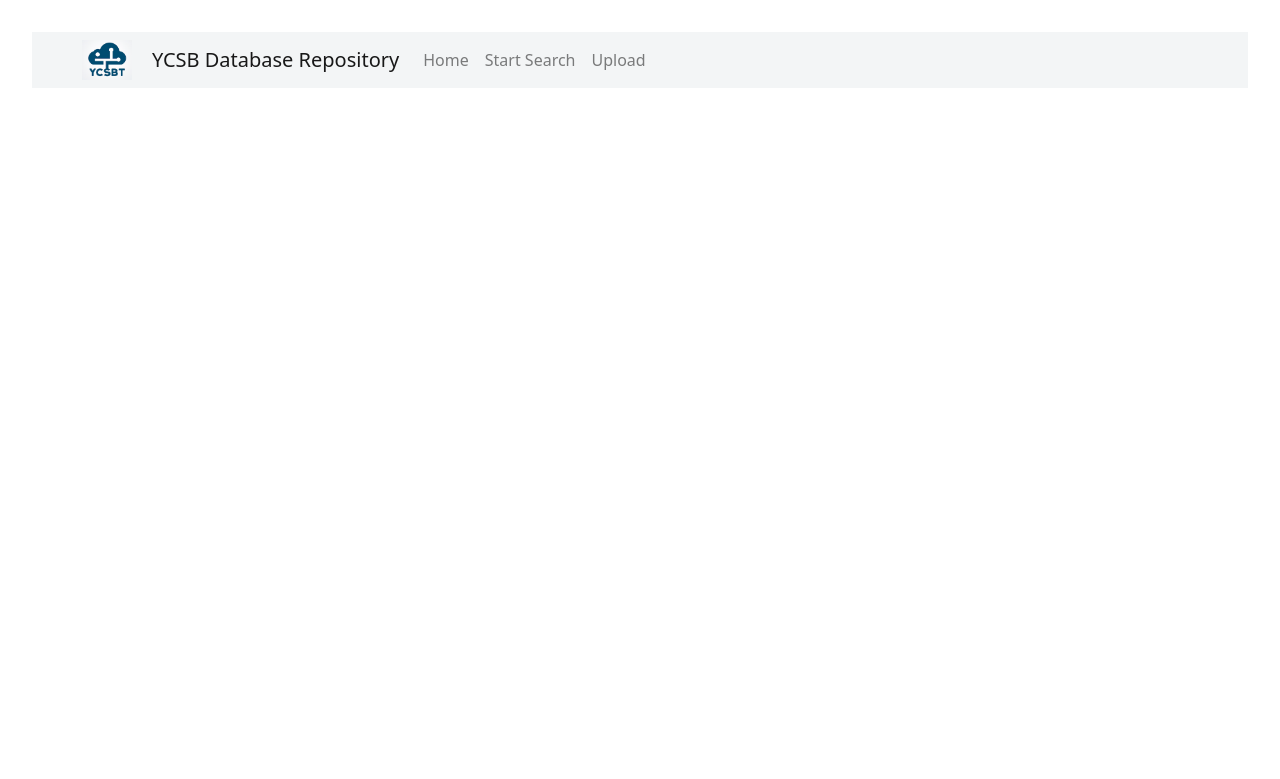
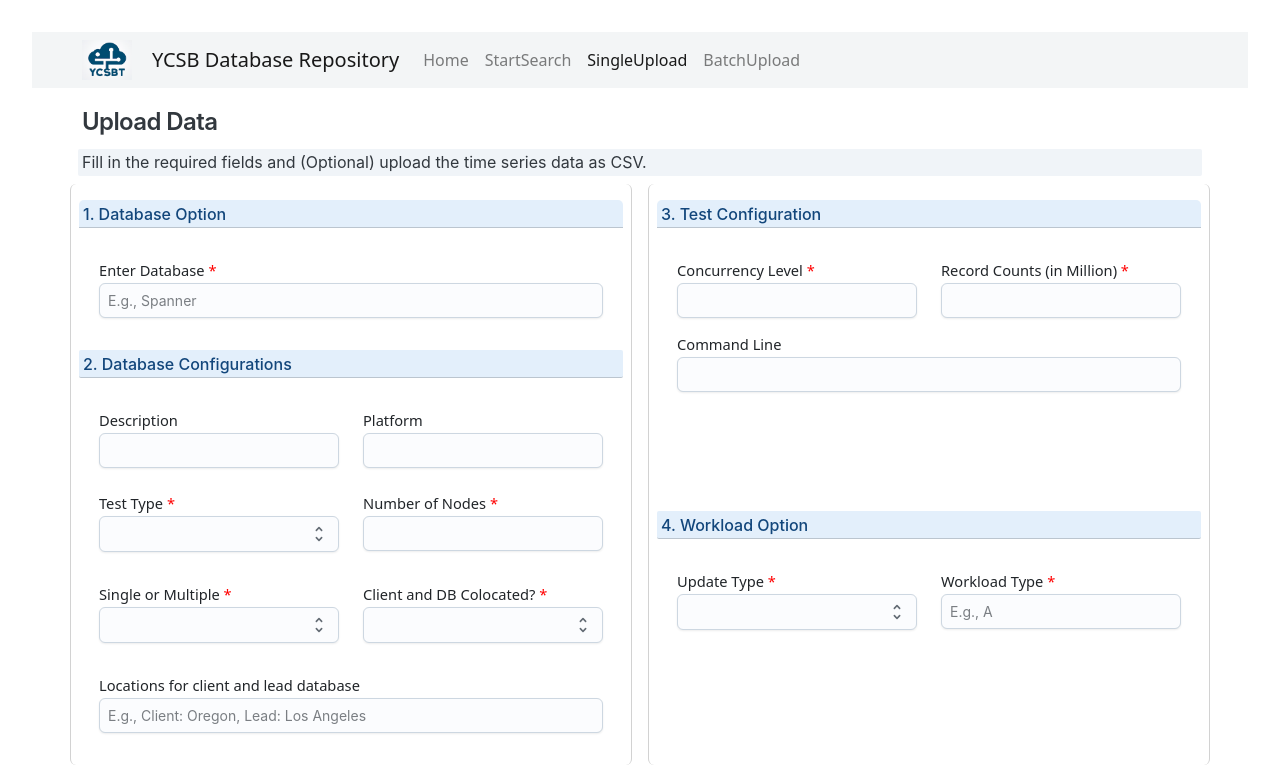
Before and after one commit to mereluo/ycsb-data-frontend, a React (Vite) app: page /single-upload in a window 1280 px wide. Shown: the top 779 px of the page. Built offline with nearby package versions, Linux system fonts and the light colour scheme; the HTML template or start-up script is replaced by a standard one; a web font is replaced by a local one.

Commit message:
Initial set up

```diff
--- a/src/App.jsx
+++ b/src/App.jsx
@@ -2,11 +2,12 @@ import "./App.css";
 import "bootstrap/dist/css/bootstrap.min.css";
 import Navigation from "./components/Navigation/Navigation.jsx";
 import HomePage from "./components/HomePage/HomePage.jsx";
-import Upload from "./components/Upload/Upload.jsx";
+import SingleUpload from "./components/Upload/SingleUpload.jsx";
 import Result from "./components/Result/Result.jsx";
 import { Route, Routes } from "react-router-dom";
 import Search from "./components/Search/Search.jsx";
 import { FieldProvider } from "./context/FieldContext.jsx";
+import BatchUpload from "./components/Upload/BatchUpload.jsx";
 
 function App() {
     return (
@@ -25,13 +26,14 @@ function App() {
                             }
                         />
                         <Route
-                            path="/upload"
+                            path="/single-upload"
                             element={
                                 <FieldProvider>
-                                    <Upload />
+                                    <SingleUpload />
                                 </FieldProvider>
                             }
                         />
+                        <Route path="/batch-upload" element={<BatchUpload />} />
                         <Route path="/result" element={<Result />} />
                     </Routes>
                 </div>
--- a/src/components/Navigation/Navigation.jsx
+++ b/src/components/Navigation/Navigation.jsx
@@ -27,10 +27,13 @@ function Navigation() {
                             Home
                         </Link>
                         <Link to="/search" className={`nav-link ${isActive("/search")}`}>
-                            Start Search
+                            StartSearch
                         </Link>
-                        <Link to="/upload" className={`nav-link ${isActive("/upload")}`}>
-                            Upload
+                        <Link to="/single-upload" className={`nav-link ${isActive("/single-upload")}`}>
+                            SingleUpload
+                        </Link>
+                        <Link to="/batch-upload" className={`nav-link ${isActive("/batch-upload")}`}>
+                            BatchUpload
                         </Link>
                     </Nav>
                 </Navbar.Collapse>
--- /dev/null
+++ b/src/components/Upload/BatchUpload.jsx
@@ -0,0 +1,7 @@
+import React from "react";
+
+function BatchUpload(props) {
+    return <div></div>;
+}
+
+export default BatchUpload;
--- a/src/components/Upload/UploadResult.jsx
+++ b/src/components/Upload/SingleResult.jsx
@@ -1,4 +1,5 @@
 import { useState } from "react";
+import ServerPath from "../../context/ServerPath";
 
 function UploadResult({ formState, submissionResult, setSubmissionResult, setTablesHidden, tablesHidden }) {
     const [deleteResult, setDeleteResult] = useState(null);
@@ -32,7 +33,7 @@ function UploadResult({ formState, submissionResult, setSubmissionResult, setTab
 
     const handleRetract = async () => {
         try {
-            const response = await fetch(`http://localhost:8080/api/workload/delete/${submissionResult.id}`, {
+            const response = await fetch(`${ServerPath}/api/workload/delete/${submissionResult.id}`, {
                 method: "DELETE",
                 headers: {
                     "Content-Type": "application/json",
--- a/src/components/Upload/Upload.jsx
+++ b/src/components/Upload/SingleUpload.jsx
@@ -3,11 +3,11 @@ import { useContext, useState, useEffect } from "react";
 import { FieldContext } from "../../context/FieldContext";
 import WorkloadFactory from "../Workload/WorkloadFactory";
 import Form from "../Form/Form";
-import UploadResult from "./UploadResult";
+import UploadResult from "./SingleResult";
 import { Typography, Button, CircularProgress } from "@mui/joy";
 import ServerPath from "../../context/ServerPath";
 
-function Upload() {
+function SingleUpload() {
     const { formState, setFormState, handleTimeSeriesUpload } = useContext(FieldContext);
     const [submissionResult, setSubmissionResult] = useState(null);
     const [tablesHidden, setTablesHidden] = useState(false);
@@ -118,4 +118,4 @@ function Upload() {
     );
 }
 
-export default Upload;
+export default SingleUpload;
```
